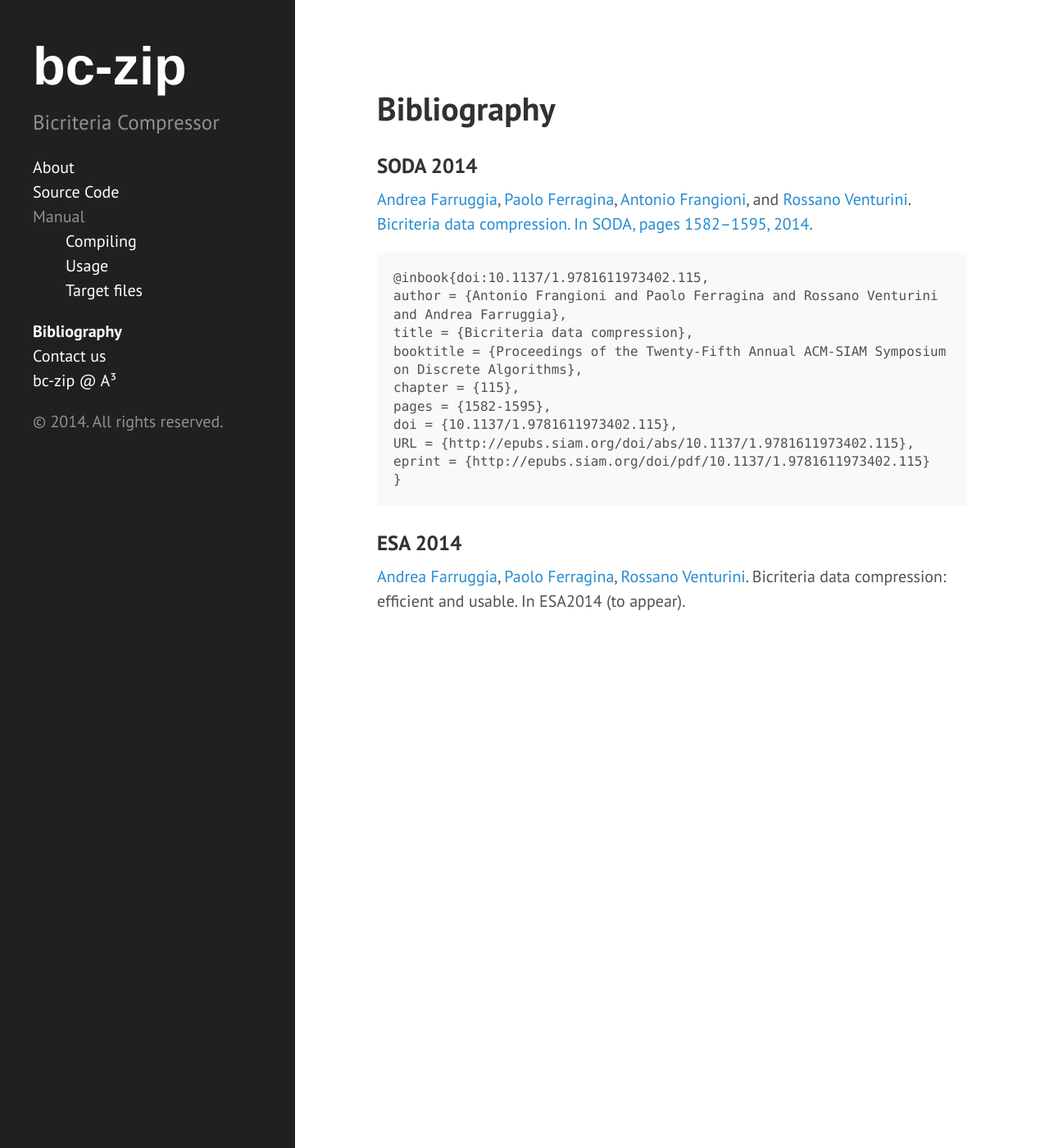
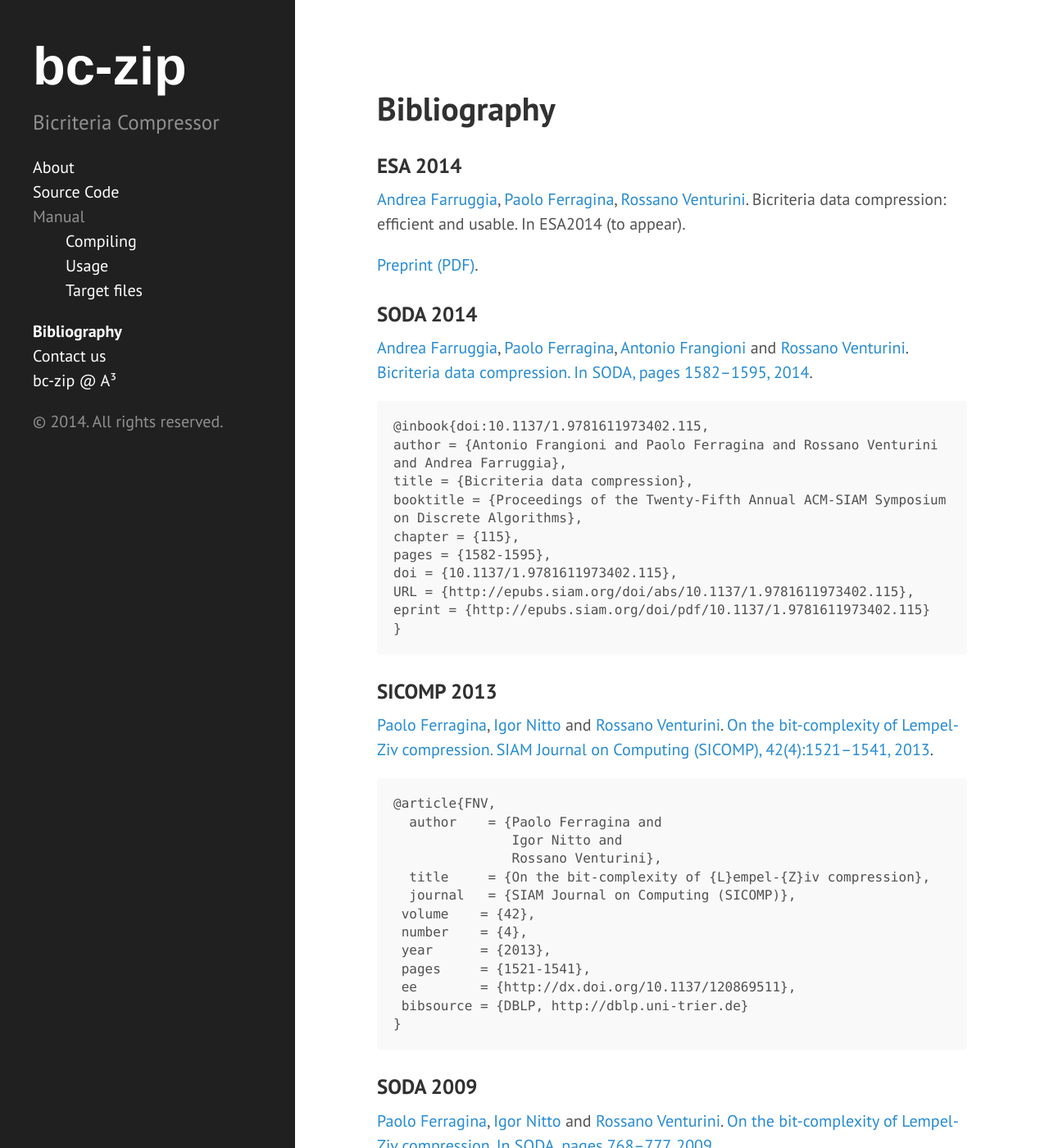
Before and after one commit to farruggia/bc-zip, a Jekyll site: the page built from _posts/2014-06-23-biblio.md, in a window 1280 px wide and 1400 px high. Shown: the whole window at 82% size. Built offline with Jekyll 4.4.1, drawn with Linux system fonts in a browser that asks for light colours; some of the changed text lies outside the part shown.

Commit message:
Update biblio

```diff
--- a/_posts/2014-06-23-biblio.md
+++ b/_posts/2014-06-23-biblio.md
@@ -5,8 +5,16 @@ title: Bibliography
 
 # Bibliography
 
+### ESA 2014
+[Andrea Farruggia][farruggia], [Paolo Ferragina][ferragina], [Rossano Venturini][venturini].
+Bicriteria data compression: efficient and usable.
+In ESA2014 (to appear).
+
+[Preprint (PDF)](http://zola.di.unipi.it/rossano/wp-content/papercite-data/pdf/esa14.pdf).
+
 ### SODA 2014
-[Andrea Farruggia][farruggia], [Paolo Ferragina][ferragina], [Antonio Frangioni][frangioni], and [Rossano Venturini][venturini]. [Bicriteria data compression. In SODA, pages 1582–1595, 2014](http://epubs.siam.org/doi/abs/10.1137/1.9781611973402.115).
+[Andrea Farruggia][farruggia], [Paolo Ferragina][ferragina], [Antonio Frangioni][frangioni] and [Rossano Venturini][venturini].
+[Bicriteria data compression. In SODA, pages 1582–1595, 2014](http://epubs.siam.org/doi/abs/10.1137/1.9781611973402.115).
 
 	@inbook{doi:10.1137/1.9781611973402.115,
 	author = {Antonio Frangioni and Paolo Ferragina and Rossano Venturini and Andrea Farruggia},
@@ -19,10 +27,42 @@ title: Bibliography
 	eprint = {http://epubs.siam.org/doi/pdf/10.1137/1.9781611973402.115}
 	}
 
-### ESA 2014
-[Andrea Farruggia][farruggia], [Paolo Ferragina][ferragina], [Rossano Venturini][venturini]. Bicriteria data compression: efficient and usable. In ESA2014 (to appear).
+### SICOMP  2013
+[Paolo Ferragina][ferragina], [Igor Nitto][nitto] and [Rossano Venturini][venturini].
+[On the bit-complexity of Lempel-Ziv compression. SIAM Journal on Computing (SICOMP), 42(4):1521–1541, 2013](http://epubs.siam.org/doi/abs/10.1137/120869511).
+
+	@article{FNV,
+	  author    = {Paolo Ferragina and
+	               Igor Nitto and
+	               Rossano Venturini},
+	  title     = {On the bit-complexity of {L}empel-{Z}iv compression},
+	  journal   = {SIAM Journal on Computing (SICOMP)},
+	 volume    = {42},
+	 number    = {4},
+	 year      = {2013},
+	 pages     = {1521-1541},
+	 ee        = {http://dx.doi.org/10.1137/120869511},
+	 bibsource = {DBLP, http://dblp.uni-trier.de}
+	}
+
+### SODA 2009
+[Paolo Ferragina][ferragina], [Igor Nitto][nitto] and [Rossano Venturini][venturini].
+[On the bit-complexity of Lempel-Ziv compression. In SODA, pages 768–777, 2009](http://epubs.siam.org/doi/abs/10.1137/1.9781611973068.84).
+
+	@inproceedings{FNV2,
+	  author    = {Paolo Ferragina and
+	               Igor Nitto and
+	               Rossano Venturini},
+	  title     = {On the bit-complexity of {L}empel-{Z}iv compression},
+	  booktitle = {SODA},
+	  year      = {2009},
+	  pages     = {768-777},
+	  ee        = {http://dl.acm.org/citation.cfm?id=1496770.1496854},
+	  bibsource = {DBLP, http://dblp.uni-trier.de}
+	}
 
 [farruggia]: http://www.di.unipi.it/~farruggi
 [ferragina]: http://www.di.unipi.it/~ferragin
 [frangioni]: http://www.di.unipi.it/~frangio
+[nitto]: https://www.linkedin.com/pub/igor-nitto/6/881/355
 [venturini]: http://zola.di.unipi.it/rossano
```
